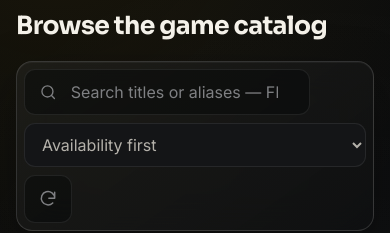
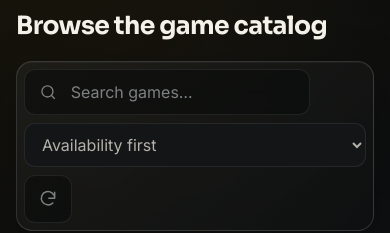
Before and after one commit to johndischer/JotunDGPH-Game-Catalog, a website: page index.html in a window 390 px wide. Shown: the part 378-611 px from the top of the page. Drawn offline with Linux system fonts and the light colour scheme; no server answers.

Commit message:
Improve mobile catalog layout and search controls

```diff
--- a/index.html
+++ b/index.html
@@ -66,7 +66,7 @@
             <label class="search-box">
               <span class="sr-only">Search games</span>
               <svg viewBox="0 0 24 24" aria-hidden="true"><path d="m21 21-4.3-4.3m2.3-5.2a7.5 7.5 0 1 1-15 0 7.5 7.5 0 0 1 15 0Z"/></svg>
-              <input id="search-input" type="search" placeholder="Search titles or aliases — FF7, RE4..." autocomplete="off" />
+              <input id="search-input" type="search" placeholder="Search games…" autocomplete="off" />
             </label>
 
             <label class="sort-box">
```
